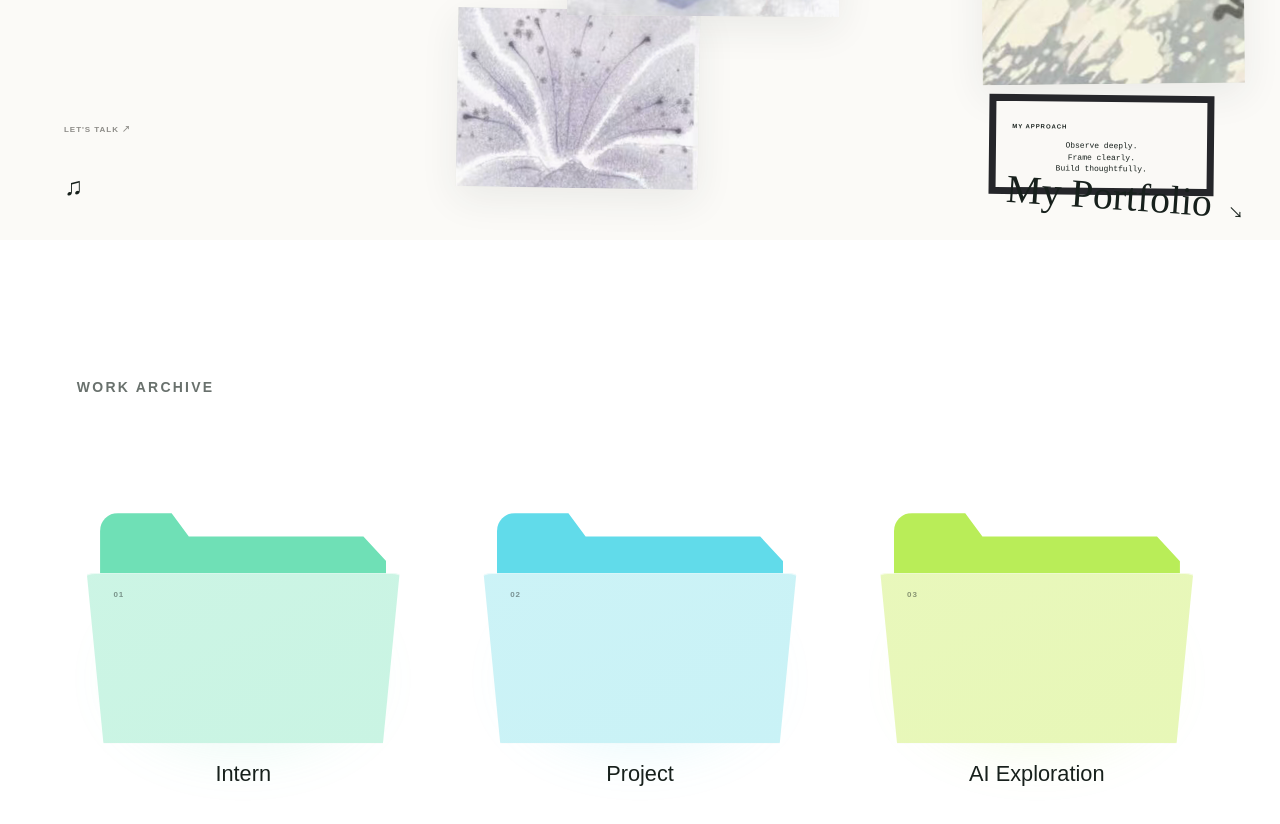
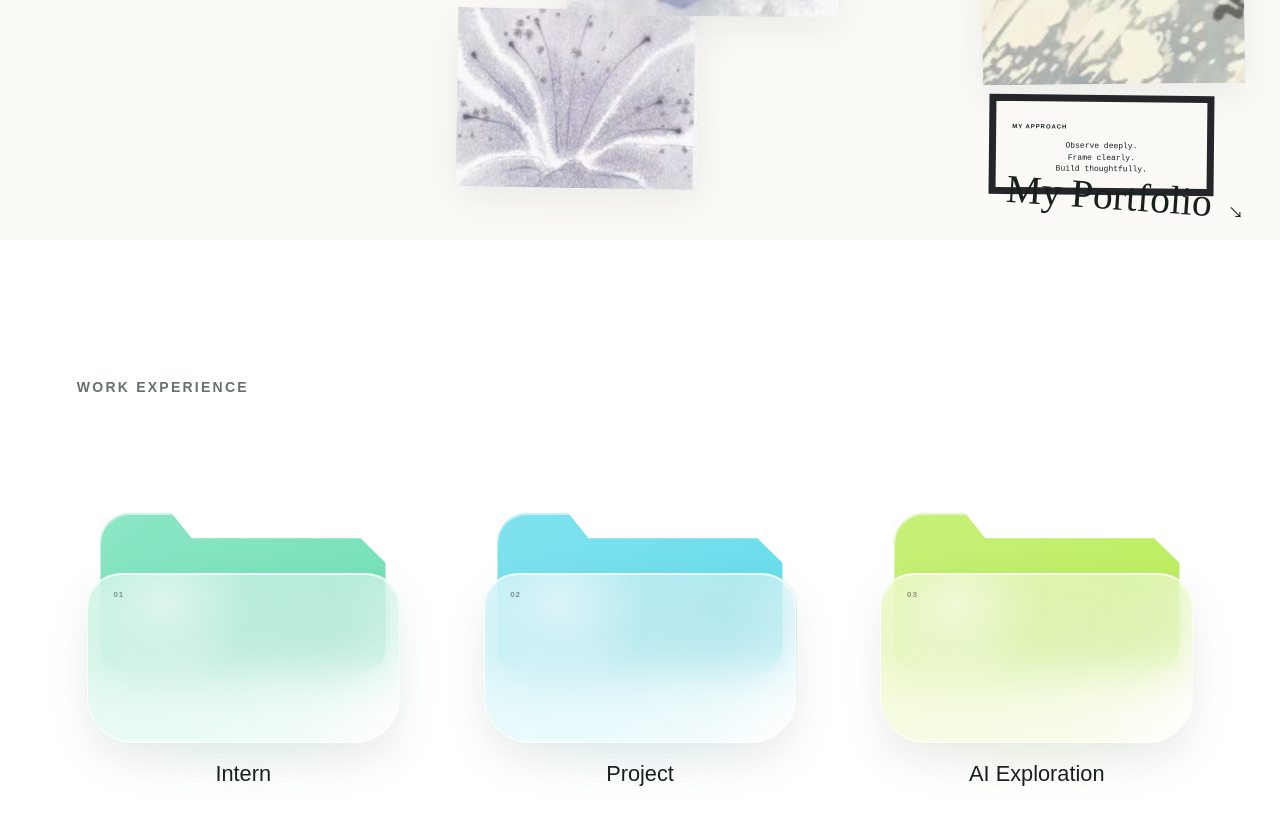
Before and after one commit to kfcvo/kfcvo.github.io, a Next.js app: page / in a window 1280 px wide. Shown: the part 560-1384 px from the top of the page. Built offline with nearby package versions, Linux system fonts and the light colour scheme.

Commit message:
Refine work section labels and folder styling

```diff
--- a/app/components/SiteNav.tsx
+++ b/app/components/SiteNav.tsx
@@ -12,7 +12,6 @@ export function SiteNav() {
         <Link href="/#practice"><span>WORKS</span><small>作品集</small></Link>
         <Link href="/about"><span>ABOUT ME</span><small>关于我</small></Link>
       </nav>
-      <a className="header-contact" href="mailto:is_chenzhiyu@163.com">LET&apos;S TALK ↗</a>
     </header>
   );
 }
--- a/app/globals.css
+++ b/app/globals.css
@@ -246,19 +246,19 @@ img { display: block; max-width: 100%; }
 .section-heading h2 { margin: 0; font-family: Georgia, "Songti SC", serif; font-size: clamp(36px, 4.2vw, 64px); font-weight: 400; letter-spacing: -0.045em; line-height: 1.15; }
 .section-heading > p:last-child { margin: 0; color: var(--muted); font-size: 14px; line-height: 1.8; }
 .folder-grid { position: relative; display: grid; grid-template-columns: repeat(3, 1fr); gap: clamp(28px, 5vw, 72px); margin-top: 78px; isolation: isolate; }
-.folder-card { --folder-back: #6fe0b6; --folder-front: #c8f4e2; position: relative; min-height: 310px; outline: none; }
-.folder-card::before { content: ""; position: absolute; z-index: 0; top: 35px; right: 7%; left: 7%; height: 155px; border-radius: 18px 18px 10px 10px; background: var(--folder-back); clip-path: polygon(0 0, 25% 0, 31% 15%, 92% 15%, 100% 31%, 100% 100%, 0 100%); transition: transform 240ms ease; }
+.folder-card { --folder-back: #6fe0b6; --folder-front: #c8f4e2; --folder-front-rgb: 200, 244, 226; position: relative; min-height: 310px; outline: none; }
+.folder-card::before { content: ""; position: absolute; z-index: 0; top: 35px; right: 7%; left: 7%; height: 155px; border: 1px solid rgba(255,255,255,.5); border-radius: 30px 30px 22px 22px; background: linear-gradient(145deg, color-mix(in srgb, var(--folder-back) 80%, #fff), var(--folder-back)); clip-path: polygon(0 0, 25% 0, 32% 16%, 91% 16%, 100% 32%, 100% 100%, 0 100%); box-shadow: inset 0 1px 0 rgba(255,255,255,.54), 0 16px 36px rgba(42,72,59,.08); transition: transform 240ms ease; }
 .folder-card::after { content: ""; position: absolute; z-index: -1; right: 14%; bottom: 40px; left: 14%; height: 45%; border-radius: 50%; background: var(--folder-back); opacity: .14; filter: blur(30px); }
-.folder-mint { --folder-back: #6fe0b6; --folder-front: #c9f4e3; }
-.folder-sky { --folder-back: #61dbea; --folder-front: #c9f2f6; }
-.folder-lime { --folder-back: #b9ed58; --folder-front: #e7f7b7; }
-.folder-sheet { position: absolute; z-index: 1; top: 105px; right: 16%; left: 16%; height: 135px; padding: 22px; overflow: hidden; border: 1px solid rgba(23,32,28,.07); border-radius: 3px; background: #fff; box-shadow: 0 12px 30px rgba(23,32,28,.08); opacity: 0; transform: translateY(10px); transition: transform 280ms cubic-bezier(.2,.8,.2,1), opacity 180ms ease; }
+.folder-mint { --folder-back: #6fe0b6; --folder-front: #c9f4e3; --folder-front-rgb: 201, 244, 227; }
+.folder-sky { --folder-back: #61dbea; --folder-front: #c9f2f6; --folder-front-rgb: 201, 242, 246; }
+.folder-lime { --folder-back: #b9ed58; --folder-front: #e7f7b7; --folder-front-rgb: 231, 247, 183; }
+.folder-sheet { position: absolute; z-index: 1; top: 105px; right: 16%; left: 16%; height: 135px; padding: 22px; overflow: hidden; border: 1px solid rgba(255,255,255,.68); border-radius: 20px; background: rgba(255,255,255,.76); box-shadow: inset 0 1px 0 rgba(255,255,255,.92), 0 14px 34px rgba(23,32,28,.09); backdrop-filter: blur(18px) saturate(.78); -webkit-backdrop-filter: blur(18px) saturate(.78); opacity: 0; transform: translateY(10px); transition: transform 280ms cubic-bezier(.2,.8,.2,1), opacity 180ms ease; }
 .folder-card:hover .folder-sheet, .folder-card:focus-visible .folder-sheet { opacity: 1; transform: translateY(-58px); }
 .folder-sheet small { color: var(--muted); font-size: 9px; font-weight: 700; letter-spacing: .08em; }
 .folder-sheet p { margin: 14px 0 0; font-size: 12px; line-height: 1.65; }
 .folder-front { position: absolute; z-index: 2; top: 95px; right: 0; left: 0; height: 170px; padding: 0; border: 0; background: transparent; }
-.folder-front::before { content: ""; position: absolute; inset: 0; border-radius: 18px 18px 28px 28px; background: linear-gradient(150deg, color-mix(in srgb, var(--folder-front) 94%, #fff), var(--folder-front)); clip-path: polygon(3% 0, 97% 0, 92% 100%, 8% 100%); box-shadow: inset 0 1px 0 rgba(255,255,255,.64), 0 13px 30px rgba(51,74,64,.07); transition: transform 220ms ease, filter 220ms ease; }
-.folder-card:hover .folder-front::before, .folder-card:focus-visible .folder-front::before { transform: translateY(4px); filter: saturate(1.04); }
+.folder-front::before { content: ""; position: absolute; inset: 0 3%; border: 1px solid rgba(255,255,255,.72); border-radius: 34px 34px 46px 46px; background: radial-gradient(circle at 24% 18%, rgba(255,255,255,.5), transparent 32%), linear-gradient(145deg, rgba(var(--folder-front-rgb),.7), rgba(255,255,255,.42)); box-shadow: inset 0 1px 0 rgba(255,255,255,.9), inset 0 -1px 0 rgba(255,255,255,.25), 0 18px 42px rgba(51,74,64,.1); backdrop-filter: blur(24px) saturate(.72); -webkit-backdrop-filter: blur(24px) saturate(.72); transition: transform 220ms ease, filter 220ms ease, box-shadow 220ms ease; }
+.folder-card:hover .folder-front::before, .folder-card:focus-visible .folder-front::before { transform: translateY(4px) scale(.995); filter: saturate(.9); box-shadow: inset 0 1px 0 rgba(255,255,255,.92), inset 0 -1px 0 rgba(255,255,255,.28), 0 22px 48px rgba(51,74,64,.12); }
 .folder-front > span { position: absolute; z-index: 2; top: 17px; left: 11%; color: rgba(23,32,28,.45); font-size: 8px; font-weight: 700; letter-spacing: .12em; }
 .folder-front h2 { position: absolute; z-index: 2; top: calc(100% + 18px); left: 0; width: 100%; margin: 0; font-size: clamp(18px, 1.7vw, 24px); font-weight: 500; text-align: center; }
 .folder-front i { position: absolute; z-index: 2; right: 11%; bottom: 18px; font-size: 17px; font-style: normal; opacity: 0; transform: translate(-5px, 5px); transition: opacity 180ms ease, transform 180ms ease; }
--- a/app/page.tsx
+++ b/app/page.tsx
@@ -38,7 +38,7 @@ export default function Home() {
 
       <section className="practice-section" id="practice" aria-label="作品分类">
         <div className="section-heading section-heading-minimal">
-          <p className="eyebrow">WORK ARCHIVE</p>
+          <p className="eyebrow">WORK EXPERIENCE</p>
         </div>
         <div className="folder-grid">
           {practices.map((practice) => (
```
